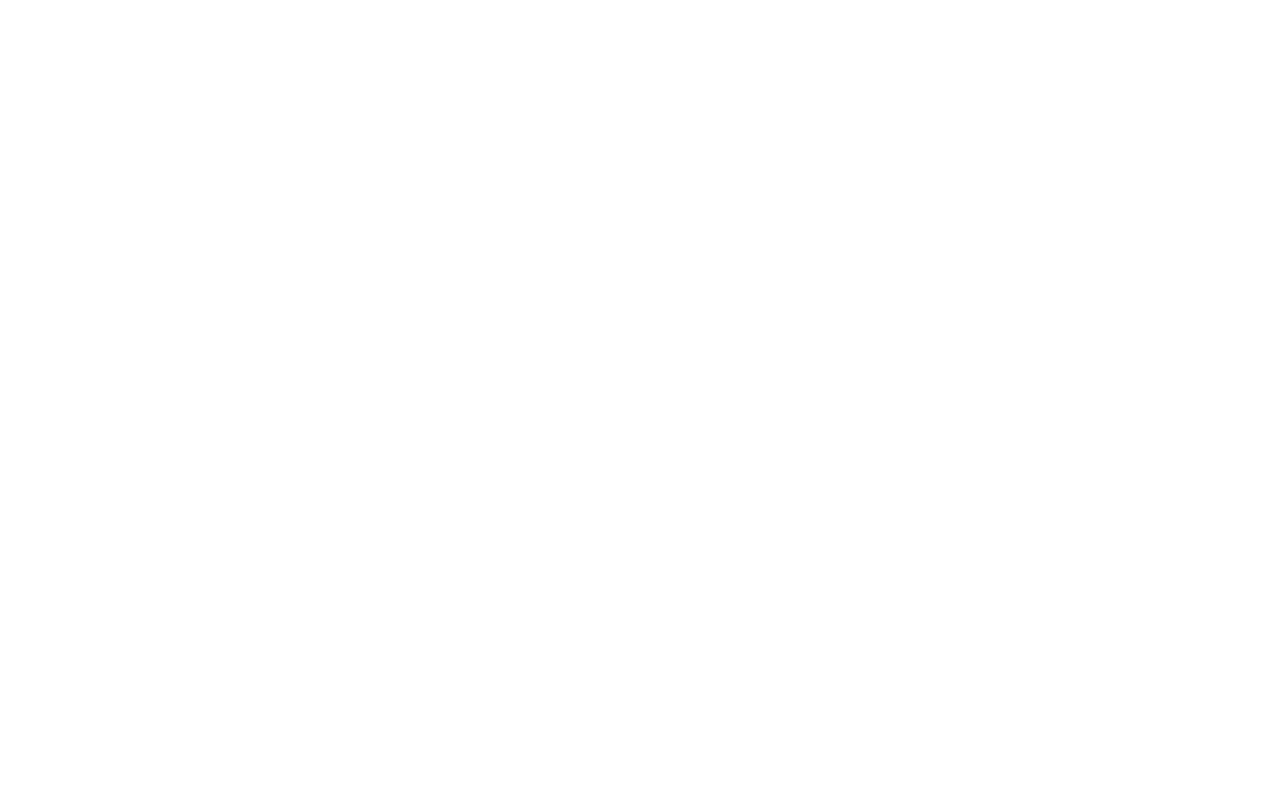
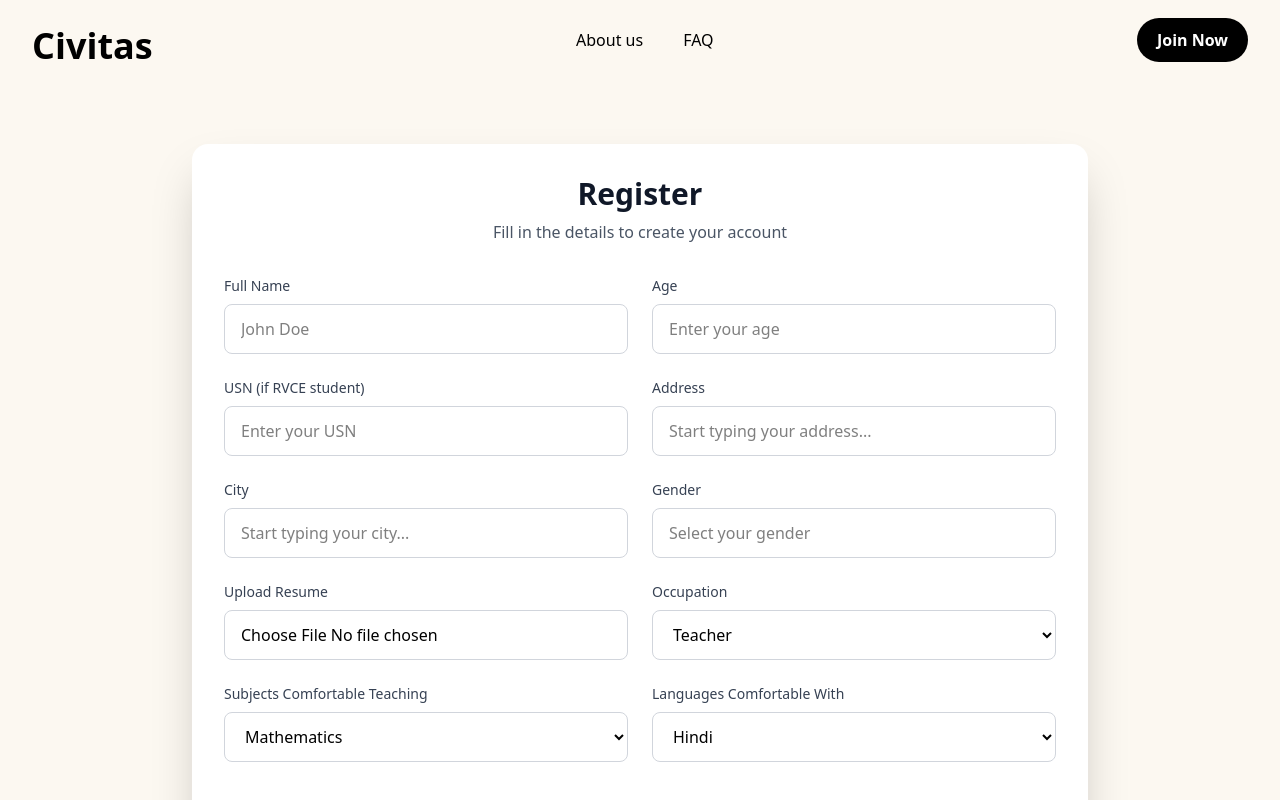
Before and after one commit to ishan-sp/civitas, a React (Vite) app in the folder civitas/: page /signup/volunteer in a window 1280 px wide. Before the commit this address had no page. Shown: the top 800 px of the page. Built offline with nearby package versions, Linux system fonts and the light colour scheme.

Commit message:
Added registration for Students and Volunteers

```diff
--- a/civitas/package.json
+++ b/civitas/package.json
@@ -13,8 +13,10 @@
     "@tailwindcss/vite": "^4.0.12",
     "lucide-react": "^0.479.0",
     "react": "^19.0.0",
+    "react-datepicker": "^8.2.1",
     "react-dom": "^19.0.0",
     "react-router-dom": "^7.3.0",
+    "react-time-picker": "^7.0.0",
     "usestate": "^1.1.3"
   },
   "devDependencies": {
--- a/civitas/src/App.jsx
+++ b/civitas/src/App.jsx
@@ -3,6 +3,8 @@
 import Landing from "./components/Landing";
 import Login from "./components/Login"; // Restore the Login route
 import StudentRegistration from "./routes/studentSignupRoute";
+import Navbar from "./components/Navbar";
+import VolunteerRegistration from "./routes/volunteerSignupRoute";
 
 const App = () => {
   return (
@@ -12,10 +14,20 @@
         <Route path="/" element={<Landing />} />
 
         {/* Login Route */}
-        <Route path="/login" element={<Login />} />
+        <Route path="/login" element={<><Navbar links={[
+  { name: "About us", href: "/about" },
+  { name: "FAQ", href: "/faq" },
+]} /><Login /></>} />
 
         {/* Student Registration Route */}
-        <Route path="/signup/student" element={<StudentRegistration />} />
+        <Route path="/signup/student" element={<><Navbar links={[
+  { name: "About us", href: "/about" },
+  { name: "FAQ", href: "/faq" },
+]}/><StudentRegistration /></>} />
+        <Route path="/signup/volunteer" element={<><Navbar links={[
+  { name: "About us", href: "/about" },
+  { name: "FAQ", href: "/faq" },
+]}/><VolunteerRegistration /></>} />
       </Routes>
     </Router>
   );
--- a/civitas/src/components/Registration.jsx
+++ b/civitas/src/components/Registration.jsx
@@ -5,9 +5,16 @@
   const [formData, setFormData] = useState(
     fields.reduce((acc, field) => ({ ...acc, [field.name]: "" }), {})
   );
+  const [filePreview, setFilePreview] = useState(null); // For file preview
 
   const handleInputChange = (e) => {
-    setFormData({ ...formData, [e.target.name]: e.target.value });
+    const { name, value, files } = e.target;
+    if (e.target.type === "file") {
+      setFormData({ ...formData, [name]: files[0] });
+      setFilePreview(URL.createObjectURL(files[0])); // Generate preview URL
+    } else {
+      setFormData({ ...formData, [name]: value });
+    }
   };
 
   const handleSubmit = async (e) => {
@@ -18,57 +25,63 @@
   };
 
   return (
-    <div className="min-h-screen bg-[#FCF8F1] flex items-center justify-center p-4">
-      <div className="container mx-auto flex flex-col items-center justify-center gap-12">
-        <div className="w-full max-w-md">
+    <div className="min-h-screen bg-[#FCF8F1] flex items-start justify-center p-4">
+      <div className="container mx-auto flex flex-col items-center justify-center gap-12 mt-12">
+        <div className="w-full max-w-4xl">
           <div className="bg-white rounded-2xl shadow-2xl p-8">
             <div className="text-center mb-8">
-              <h1 className="text-3xl font-bold text-gray-900 mb-2">
-                Register
-              </h1>
-              <p className="text-gray-600">
-                Fill in the details to create your account
-              </p>
+              <h1 className="text-3xl font-bold text-gray-900 mb-2">Register</h1>
+              <p className="text-gray-600">Fill in the details to create your account</p>
             </div>
 
-            <form onSubmit={handleSubmit} className="space-y-6">
+            <form onSubmit={handleSubmit} className="grid grid-cols-1 md:grid-cols-2 gap-6">
+              {/* Render Fields */}
               {fields.map((field, index) => (
-                <div key={index}>
-                  <label
-                    className="block text-sm font-medium text-gray-700 mb-2"
-                    htmlFor={field.name}
-                  >
+                <div key={index} className="col-span-1">
+                  <label className="block text-sm font-medium text-gray-700 mb-2" htmlFor={field.name}>
                     {field.label}
                   </label>
                   <div className="relative">
-                    {field.icon === "user" && (
-                      <User className="absolute left-3 top-1/2 transform -translate-y-1/2 text-gray-400 h-5 w-5" />
+                    {field.type === "file" ? (
+                      <>
+                        <input
+                          type="file"
+                          name={field.name}
+                          onChange={handleInputChange}
+                          className="w-full px-4 py-3 border border-gray-300 rounded-lg focus:ring-2 focus:ring-blue-500 focus:border-transparent outline-none transition-all"
+                          required={field.required}
+                        />
+                        {filePreview && (
+                          <div className="mt-2">
+                            <button
+                              type="button"
+                              onClick={() => window.open(filePreview, "_blank")}
+                              className="text-blue-500 underline"
+                            >
+                              View Uploaded File
+                            </button>
+                          </div>
                         )}
-                    {field.icon === "mail" && (
-                      <Mail className="absolute left-3 top-1/2 transform -translate-y-1/2 text-gray-400 h-5 w-5" />
-                    )}
-                    {field.icon === "lock" && (
-                      <Lock className="absolute left-3 top-1/2 transform -translate-y-1/2 text-gray-400 h-5 w-5" />
-                    )}
+                      </>
+                    ) : (
                       <input
                         type={field.type}
                         name={field.name}
                         value={formData[field.name]}
                         onChange={handleInputChange}
-                      className="pl-10 w-full px-4 py-3 border border-gray-300 rounded-lg focus:ring-2 focus:ring-blue-500 focus:border-transparent outline-none transition-all"
+                        className="w-full px-4 py-3 border border-gray-300 rounded-lg focus:ring-2 focus:ring-blue-500 focus:border-transparent outline-none transition-all"
                         placeholder={field.placeholder}
                         required={field.required}
                       />
+                    )}
                   </div>
                 </div>
               ))}
 
+              {/* Render Dropdowns */}
               {dropdowns.map((dropdown, index) => (
-                <div key={index}>
-                  <label
-                    className="block text-sm font-medium text-gray-700 mb-2"
-                    htmlFor={dropdown.name}
-                  >
+                <div key={index} className="col-span-1">
+                  <label className="block text-sm font-medium text-gray-700 mb-2" htmlFor={dropdown.name}>
                     {dropdown.label}
                   </label>
                   <select
@@ -90,13 +103,23 @@
                 </div>
               ))}
 
+<div className="col-span-1 md:col-span-2 flex flex-col gap-4 mt-6 items-center">
   <button
     type="submit"
-                className="w-full bg-yellow-300 text-black py-3 px-4 rounded-lg hover:bg-blue-700 hover:text-white focus:outline-none focus:ring-2 focus:ring-blue-500 focus:ring-offset-2 transition-all flex items-center justify-center space-x-2 font-medium"
+    className="bg-yellow-300 text-black py-3 px-6 rounded-lg hover:bg-blue-700 hover:text-white focus:outline-none focus:ring-2 focus:ring-blue-500 focus:ring-offset-2 transition-all flex items-center justify-center space-x-2 font-medium w-1/2"
   >
     <span>Register</span>
     <ArrowRight className="h-5 w-5" />
   </button>
+  <button
+    type="button"
+    onClick={() => window.location.href = "/login"}  // Redirect to /login
+    className="bg-gray-200 text-black py-3 px-6 rounded-lg hover:bg-blue-700 hover:text-white focus:outline-none focus:ring-2 focus:ring-blue-500 focus:ring-offset-2 transition-all flex items-center justify-center space-x-2 font-medium w-1/2"
+  >
+    <span>Back</span>
+  </button>
+</div>
+
             </form>
           </div>
         </div>
--- /dev/null
+++ b/civitas/src/routes/volunteerSignupRoute.jsx
@@ -0,0 +1,210 @@
+import React, { useEffect, useState } from "react";
+import RegistrationForm from "../components/Registration";
+
+const VolunteerRegistration = () => {
+  const [cities, setCities] = useState([]);
+  const [loadingCities, setLoadingCities] = useState(false);
+  const [addressSuggestions, setAddressSuggestions] = useState([]);
+  const [loadingAddress, setLoadingAddress] = useState(false);
+  const [resumeFile, setResumeFile] = useState(null);
+  const [showResume, setShowResume] = useState(false); // For viewing resume
+
+  const fetchSuggestions = async (input, type) => {
+    if (!input) return [];
+    const apiKey = process.env.REACT_APP_GOOGLE_PLACES_API_KEY;
+
+    try {
+      const response = await fetch(
+        `https://maps.googleapis.com/maps/api/place/autocomplete/json?input=${input}&types=${type}&key=${apiKey}`
+      );
+
+      if (!response.ok) {
+        throw new Error("Failed to fetch suggestions");
+      }
+
+      const data = await response.json();
+      if (data.status === "OK") {
+        return data.predictions.map((prediction) => prediction.description);
+      }
+    } catch (error) {
+      console.error(`Error fetching ${type} suggestions:`, error);
+    }
+
+    return [];
+  };
+
+  const handleCityInputChange = async (input) => {
+    setLoadingCities(true);
+    const suggestions = await fetchSuggestions(input, "(cities)");
+    setCities(suggestions);
+    setLoadingCities(false);
+  };
+
+  const handleAddressInputChange = async (input) => {
+    setLoadingAddress(true);
+    const suggestions = await fetchSuggestions(input, "geocode");
+    setAddressSuggestions(suggestions);
+    setLoadingAddress(false);
+  };
+
+  const fields = [
+    { name: "fullName", label: "Full Name", type: "text", placeholder: "John Doe", icon: "user", required: true },
+    { name: "age", label: "Age", type: "number", placeholder: "Enter your age", icon: null, required: true },
+    { name: "usn", label: "USN (if RVCE student)", type: "text", placeholder: "Enter your USN", icon: null, required: false },
+    {
+      name: "address",
+      label: "Address",
+      type: "autocomplete",
+      placeholder: "Start typing your address...",
+      suggestions: addressSuggestions,
+      onInputChange: handleAddressInputChange,
+      loading: loadingAddress,
+      required: true,
+    },
+    {
+      name: "city",
+      label: "City",
+      type: "autocomplete",
+      placeholder: "Start typing your city...",
+      suggestions: cities,
+      onInputChange: handleCityInputChange,
+      loading: loadingCities,
+      required: true,
+    },
+    {
+      name: "gender",
+      label: "Gender",
+      type: "dropdown",
+      placeholder: "Select your gender",
+      options: [
+        { value: "male", label: "Male" },
+        { value: "female", label: "Female" },
+        { value: "other", label: "Other" },
+        { value: "prefer_not_to_say", label: "Prefer not to say" },
+      ],
+      required: true,
+    },
+    {
+      name: "resume",
+      label: "Upload Resume",
+      type: "file",
+      placeholder: "Upload your resume",
+      icon: null,
+      required: true,
+    },
+  ];
+
+  const dropdowns = [
+    {
+      name: "occupation",
+      label: "Occupation",
+      placeholder: "Select your occupation",
+      options: [
+        { value: "teacher", label: "Teacher" },
+        { value: "engineer", label: "Engineer" },
+        { value: "doctor", label: "Doctor" },
+        { value: "artist", label: "Artist" },
+        { value: "student", label: "Student" },
+        { value: "freelancer", label: "Freelancer" },
+        { value: "business", label: "Business Owner" },
+        { value: "retired", label: "Retired" },
+        { value: "self_employed", label: "Self-employed" },
+        { value: "other", label: "Other" },
+      ],
+      required: true,
+    },
+    {
+      name: "subject",
+      label: "Subjects Comfortable Teaching",
+      placeholder: "Select a subject",
+      options: [
+        { value: "math", label: "Mathematics" },
+        { value: "science", label: "Science" },
+        { value: "english", label: "English" },
+        { value: "history", label: "History" },
+        { value: "geography", label: "Geography" },
+        { value: "physics", label: "Physics" },
+        { value: "chemistry", label: "Chemistry" },
+        { value: "biology", label: "Biology" },
+        { value: "computer", label: "Computer Science" },
+        { value: "arts", label: "Arts" },
+      ],
+      required: false,
+    },
+    {
+      name: "languages",
+      label: "Languages Comfortable With",
+      placeholder: "Select languages",
+      options: [
+        { value: "hindi", label: "Hindi" },
+        { value: "tamil", label: "Tamil" },
+        { value: "telugu", label: "Telugu" },
+        { value: "marathi", label: "Marathi" },
+        { value: "bengali", label: "Bengali" },
+        { value: "gujarati", label: "Gujarati" },
+        { value: "kannada", label: "Kannada" },
+        { value: "malayalam", label: "Malayalam" },
+        { value: "punjabi", label: "Punjabi" },
+        { value: "odia", label: "Odia" },
+        { value: "other", label: "Other" },
+      ],
+      required: true,
+    },
+  ];
+
+  const handleSubmit = async (formData) => {
+    try {
+      const response = await fetch("http://localhost:3000/register/volunteer", {
+        method: "POST",
+        headers: {
+          "Content-Type": "application/json",
+        },
+        body: JSON.stringify(formData),
+      });
+
+      if (!response.ok) {
+        throw new Error("Failed to register");
+      }
+
+      const data = await response.json();
+      console.log("Registration successful:", data);
+    } catch (error) {
+      console.error("Error during registration:", error);
+    }
+  };
+
+  return (
+    <div>
+      <RegistrationForm
+        fields={fields}
+        dropdowns={dropdowns}
+        onSubmit={(formData) => {
+          handleSubmit(formData);
+        }}
+      />
+      {/* Resume Viewer */}
+      {resumeFile && (
+        <div className="mt-4">
+          <button
+            type="button"
+            className="bg-blue-500 text-white py-2 px-4 rounded-lg"
+            onClick={() => setShowResume(!showResume)}
+          >
+            {showResume ? "Hide Resume" : "View Resume"}
+          </button>
+          {showResume && (
+            <div className="mt-2 p-4 border border-gray-300 rounded-lg">
+              <iframe
+                src={URL.createObjectURL(resumeFile)}
+                title="Resume"
+                className="w-full h-64"
+              ></iframe>
+            </div>
+          )}
+        </div>
+      )}
+    </div>
+  );
+};
+
+export default VolunteerRegistration;
```
Also changed, not shown: civitas/src/components/Login.jsx (+4 -4 lines), 1 other file (tests, documents, lock files or other folders). Lines whose indentation alone changed are shown as unchanged.
